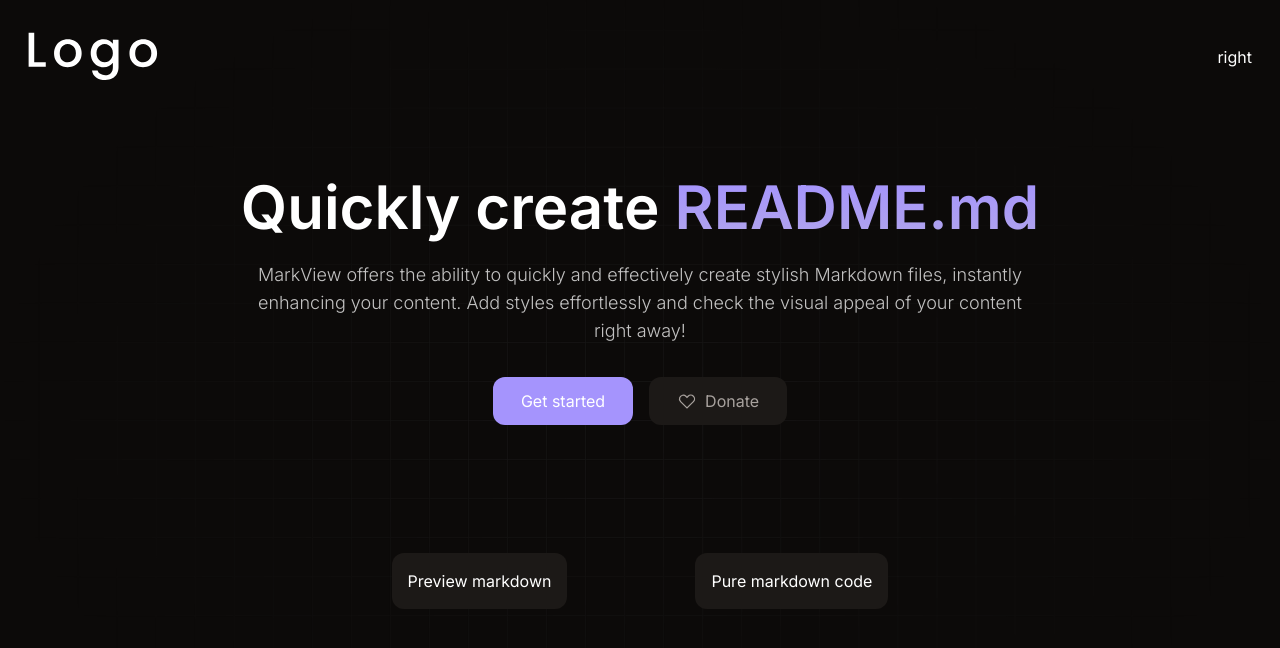
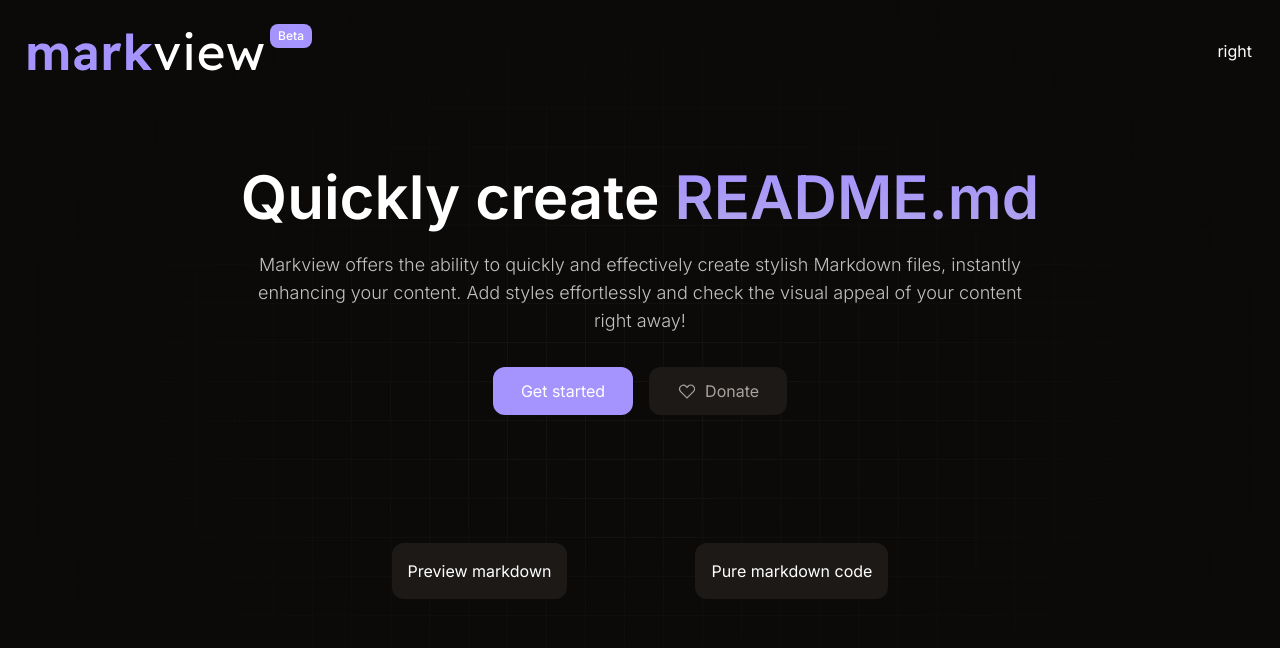
Before and after one commit to yilmazev/markview, a Next.js app: page / in a window 1280 px wide. Shown: the top 648 px of the page. Built offline with nearby package versions, Linux system fonts and the light colour scheme.

Commit message:
logo updated, beta badge added

```diff
--- a/src/containers/Home/index.tsx
+++ b/src/containers/Home/index.tsx
@@ -10,8 +10,9 @@
             <header className="relative flex min-h-svh w-full justify-center bg-headerGrid bg-cover bg-center bg-no-repeat pt-8">
                 <div className="w-full max-w-7xl px-7">
                     <nav className="flex items-center justify-between">
-                        <div>
-                            <Image src="/assets/images/logo-light.svg" alt="Project Logo" width={130} height={70} priority={true} />
+                        <div className="relative">
+                            <Image src="/assets/images/logo-light.svg" alt="Markview Logo" width={236} height={60} priority={true} />
+                            <span className="absolute -right-12 -top-2 rounded-lg bg-primary-600 px-2 py-1 text-xs font-medium">Beta</span>
                         </div>
                         <div>
                             right
@@ -23,7 +24,7 @@
                                 Quickly create <span className="!bg-clip-text [-webkit-text-fill-color:#0000] [background:linear-gradient(0deg,#b1a5eb,#a594fd_90%)] [text-fill-color:#0000]">README.md</span>
                             </h1>
                             <p className="mb-8 max-w-3xl text-center text-lg font-light text-white/75">
-                                MarkView offers the ability to quickly and effectively create stylish Markdown files, instantly enhancing your content. Add styles effortlessly and check the visual appeal of your content right away!
+                                Markview offers the ability to quickly and effectively create stylish Markdown files, instantly enhancing your content. Add styles effortlessly and check the visual appeal of your content right away!
                             </p>
                             <div className="flex items-center gap-4">
                                 <Button>
```
Also changed, not shown: public/assets/images/logo-light.svg.
